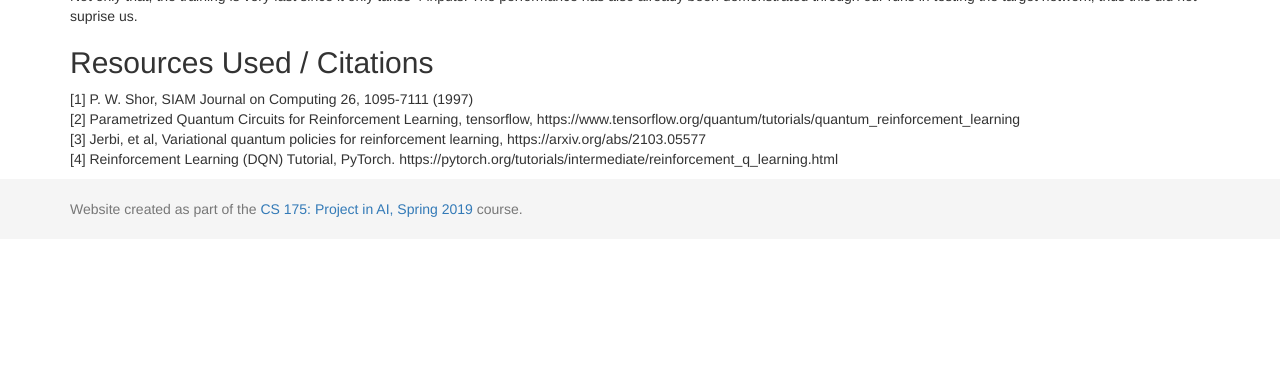
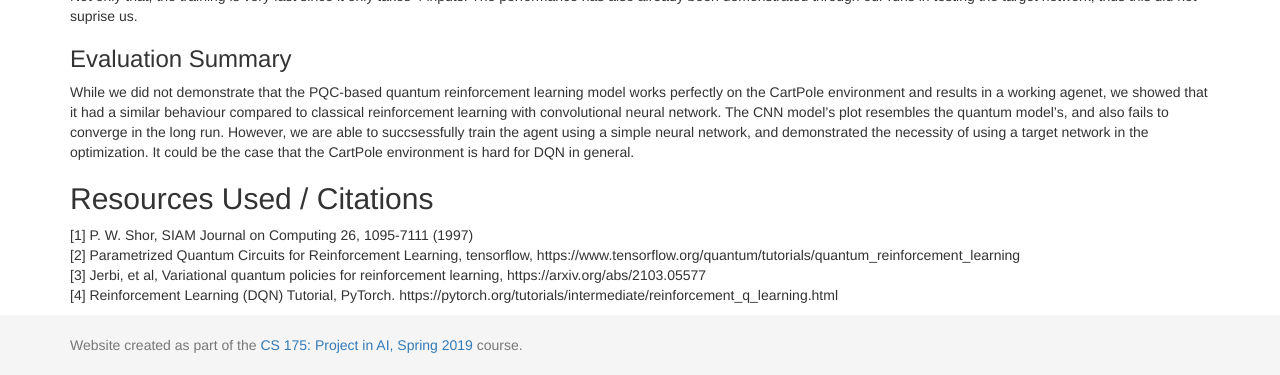
Before and after one commit to fvelasquez12/Superposition, a Jekyll site: the page built from docs/final.md, in a window 1280 px wide and 900 px high, scrolled down 10953 px, cut to the strip 525-900 px from the top of the window. Built offline with Jekyll 4.4.1, drawn with Linux system fonts in a browser that asks for light colours; before the commit the page ends 11717 px from its top, so only the background shows below that.

Commit message:
evaluation summary

```diff
--- a/docs/final.md
+++ b/docs/final.md
@@ -132,9 +132,10 @@ The following simple linear neural network performed much better at the task giv
 
 ![output_NN_batch_16](https://user-images.githubusercontent.com/31495624/146130941-7e1f839c-c0c5-40ba-bea3-462273e6d37b.png)
 
-
 Not only that, the training is very fast since it only takes 4 inputs. The performance has also already been demonstrated through our runs in testing the target network, thus this did not suprise us.
 
+### Evaluation Summary
+While we did not demonstrate that the PQC-based quantum reinforcement learning model works perfectly on the CartPole environment and results in a working agenet, we showed that it had a similar behaviour compared to classical reinforcement learning with convolutional neural network. The CNN model's plot resembles the quantum model's, and also fails to converge in the long run. However, we are able to succsessfully train the agent using a simple neural network, and demonstrated the necessity of using a target network in the optimization. It could be the case that the CartPole environment is hard for DQN in general.
 
 
 ## Resources Used / Citations
```
